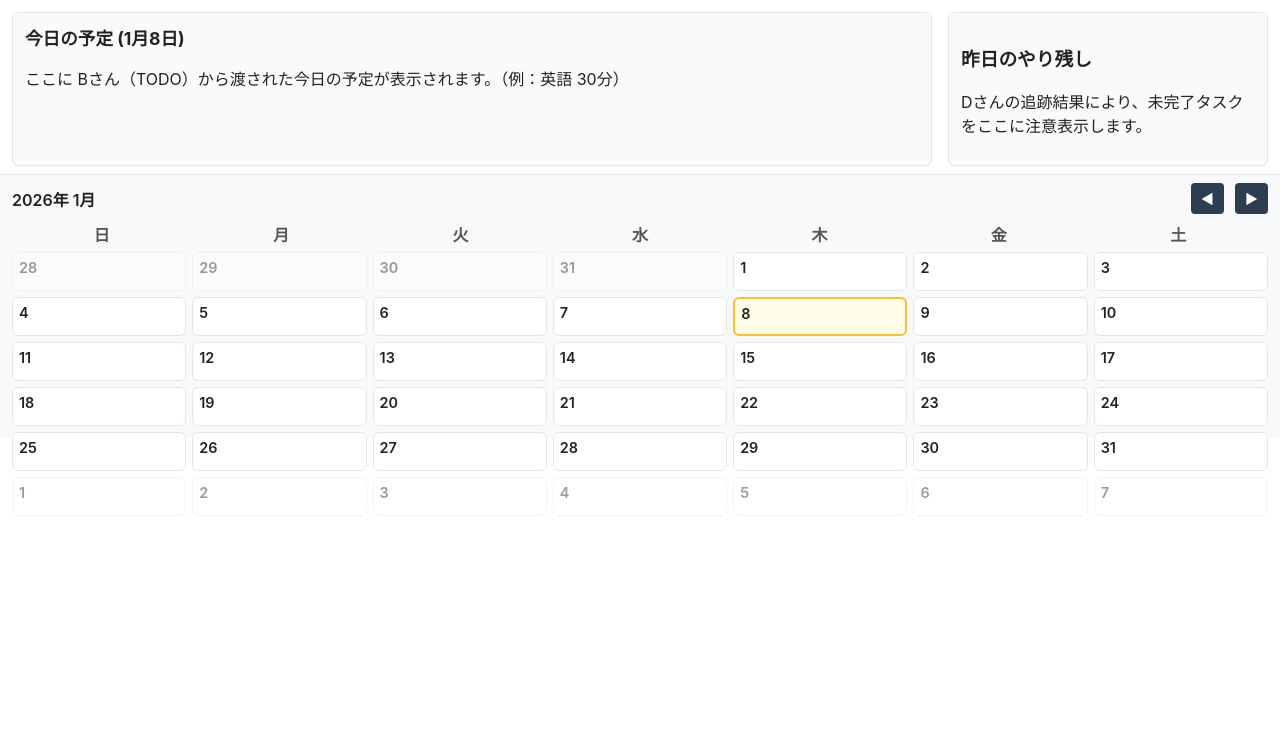
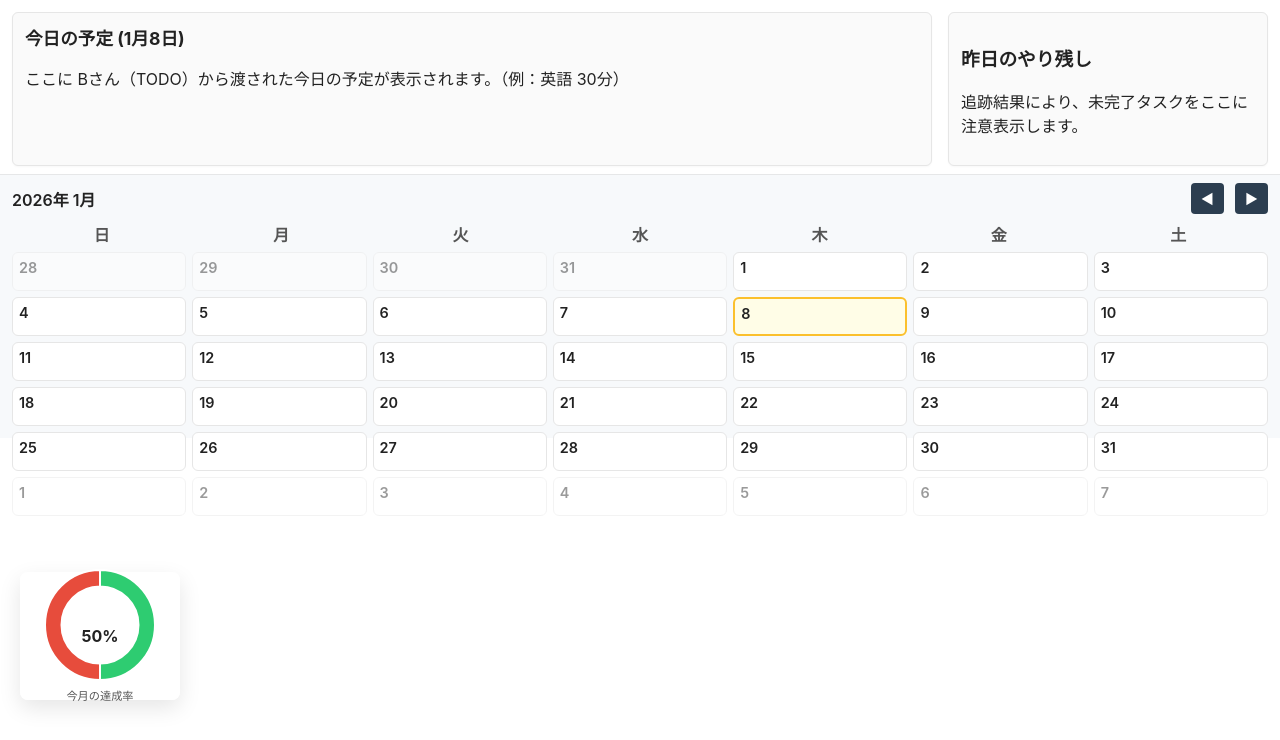
Before and after one commit to OOP2-2025-final-G01/ScheduleManager, a Flask app: page / in a window 1280 px wide. Shown: the part 60-800 px from the top of the page. Run offline with Flask 3, Linux system fonts and the light colour scheme; data comes from the database, SQL or seed files in the repository; both versions use the stored data as it was after the commit.

Commit message:
k24140-達成率円グラフ実装

```diff
--- a/app.py
+++ b/app.py
@@ -11,6 +11,9 @@ ScheduleManager - minimal Flask runner
 
 from flask import Flask, render_template
 import os
+import sqlite3
+from flask import jsonify
+from datetime import date
 
 app = Flask(__name__, template_folder='templates', static_folder='static')
 
@@ -19,6 +22,52 @@ app = Flask(__name__, template_folder='templates', static_folder='static')
 def index():
 	# 単純に templates/index.html を返す
 	return render_template('index.html')
+
+
+@app.route('/api/stats/monthly')
+def api_monthly_stats():
+	"""今月の予定に対する達成数と合計数を返す。
+	レスポンス: { "completed": X, "total": Y }
+	条件: todos.due_date が当月に該当する行を集計する（YYYY-MM-DD）
+	"""
+	# 今月の最初と最後の日を計算
+	today = date.today()
+	first_day = today.replace(day=1)
+	# 次の月の1日から1日戻して今月の最終日を作る
+	if today.month == 12:
+		next_month = today.replace(year=today.year+1, month=1, day=1)
+	else:
+		next_month = today.replace(month=today.month+1, day=1)
+	last_day = next_month - (date.resolution)
+
+	start_str = first_day.isoformat()
+	end_str = last_day.isoformat()
+
+	try:
+		conn = sqlite3.connect('main.db')
+		cur = conn.cursor()
+		# due_date が NULL のエントリは集計対象外
+		cur.execute("""
+			SELECT
+				SUM(CASE WHEN is_completed=1 THEN 1 ELSE 0 END) as completed,
+				COUNT(*) as total
+			FROM todos
+			WHERE due_date IS NOT NULL
+			  AND due_date >= ?
+			  AND due_date <= ?
+		""", (start_str, end_str))
+		row = cur.fetchone()
+		conn.close()
+
+		completed = int(row[0] or 0)
+		total = int(row[1] or 0)
+	except Exception as exc:
+		# DB ファイルやテーブルがない場合などは 0/0 を返す
+		print('DB error in /api/stats/monthly:', exc)
+		completed = 0
+		total = 0
+
+	return jsonify({"completed": completed, "total": total})
 
 
 @app.route('/stats')
--- a/templates/index.html
+++ b/templates/index.html
@@ -21,7 +21,9 @@
 
 			/* カレンダー部分 */
 			.calendar-area { height: 33vh; min-height: 200px; max-height: 40vh; border-top: 1px solid rgba(224,224,224,0.7); background: #f7f9fb; padding: 8px 12px; box-sizing: border-box; margin-top: 0; }
-			.calendar { height: 100%; display:flex; flex-direction:column; }
+			/* カレンダー領域を relative にしてオーバーレイ配置を可能にする */
+			.calendar-area { position: relative; }
+			.calendar { height: 100%; display:flex; flex-direction:column; padding-bottom: 160px; }
 			.cal-header { display:flex; align-items:center; justify-content:space-between; margin-bottom:8px; }
 			.cal-header .title { font-weight: 600; }
 			.cal-controls button { background: #2c3e50; color: white; border: none; padding: 6px 10px; border-radius: 4px; cursor: pointer; margin-left:6px; }
@@ -36,6 +38,31 @@
 				background-color: #fffde7;
 				border: 2px solid #fbc02d;
 			}
+
+			/* カレンダー右下に表示するグラフ用コンテナ */
+			.calendar-chart {
+				position: absolute;
+				right: -8px; /* 右端からはみ出す */
+				left: auto;
+				bottom: 18px; /* 下端に寄せる */
+				width: 160px; /* 一回り大きく */
+				height: 128px;
+				background: rgba(255,255,255,0.98);
+				border-radius: 8px;
+				display:flex;
+				flex-direction:column;
+				align-items:center;
+				justify-content:center;
+				box-shadow: 0 8px 22px rgba(0,0,0,0.10);
+				padding:8px;
+				box-sizing:border-box;
+				z-index: 9999;
+			}
+
+			.calendar-chart canvas { width: 100% !important; height: auto !important; }
+			.calendar-chart canvas { max-width: 140px; }
+
+			.calendar-chart .chart-label { font-size:0.7rem; color:#555; margin-top:6px; }
 
 			@media (max-width:700px){ .top-grid { grid-template-columns: 1fr; } }
 		</style>
@@ -53,10 +80,10 @@
 						<p>ここに Bさん（TODO）から渡された今日の予定が表示されます。（例：英語 30分）</p>
 					</section>
 
-					<aside class="panel">
-						<h3>昨日のやり残し</h3>
-						<p>Dさんの追跡結果により、未完了タスクをここに注意表示します。</p>
-					</aside>
+								<aside class="panel" id="rightPanel">
+									<h3>昨日のやり残し</h3>
+									<p>追跡結果により、未完了タスクをここに注意表示します。</p>
+								</aside>
 				</div>
 			</main>
 
@@ -74,7 +101,13 @@
 					</div>
 					<div class="days" id="daysGrid"></div>
 				</div>
-			</section>
+
+					<!-- カレンダー右下に月間達成率グラフを重ねて表示 -->
+					<div class="calendar-chart">
+						<canvas id="completionChart" width="160" height="120"></canvas>
+						<div class="chart-label">今月の達成率</div>
+					</div>
+				</section>
 		</div>
 
 		<script>
@@ -145,5 +178,62 @@
 				render(current);
 			})();
 		</script>
+
+		<!-- Chart.js CDN -->
+		<script src="https://cdn.jsdelivr.net/npm/chart.js"></script>
+		<script>
+			(function(){
+				const canvas = document.getElementById('completionChart');
+				if(!canvas) return;
+
+				function drawChart(completed, total){
+					const notDone = Math.max(total - completed, 0);
+					const percent = total === 0 ? 0 : Math.round((completed/total)*100);
+
+					// 描画領域をクリア
+					if(canvas._chartInstance){
+						canvas._chartInstance.destroy();
+					}
+
+					const ctx = canvas.getContext('2d');
+					canvas._chartInstance = new Chart(ctx, {
+						type: 'doughnut',
+						data: {
+							labels: ['達成', '未達成'],
+							datasets: [{ data: [completed, notDone], backgroundColor: ['#2ecc71','#e74c3c'] }]
+						},
+						options: {
+							cutout: '70%',
+							plugins: { legend: { display: false }, tooltip: { enabled: true } },
+							maintainAspectRatio: false
+						}
+					});
+
+					// 中央のテキスト表示
+					const parent = canvas.parentNode;
+					parent.style.position = 'relative';
+					let badge = parent.querySelector('.chart-center-badge');
+					if(!badge){
+						badge = document.createElement('div');
+						badge.className = 'chart-center-badge';
+						badge.style.position = 'absolute';
+						badge.style.left = '50%';
+						badge.style.top = '50%';
+						badge.style.transform = 'translate(-50%, -50%)';
+						badge.style.fontWeight = '700';
+						badge.style.color = '#222';
+						parent.appendChild(badge);
+					}
+					badge.textContent = total === 0 ? 'データ無し' : percent + '%';
+				}
+
+				fetch('/api/stats/monthly').then(r=>r.json()).then(json=>{
+					drawChart(json.completed, json.total);
+				}).catch(e=>{
+					console.error('stats fetch error', e);
+					drawChart(0,0);
+				});
+			})();
+		</script>
 	</body>
 </html>
```
Also changed, not shown: main.db (added).
